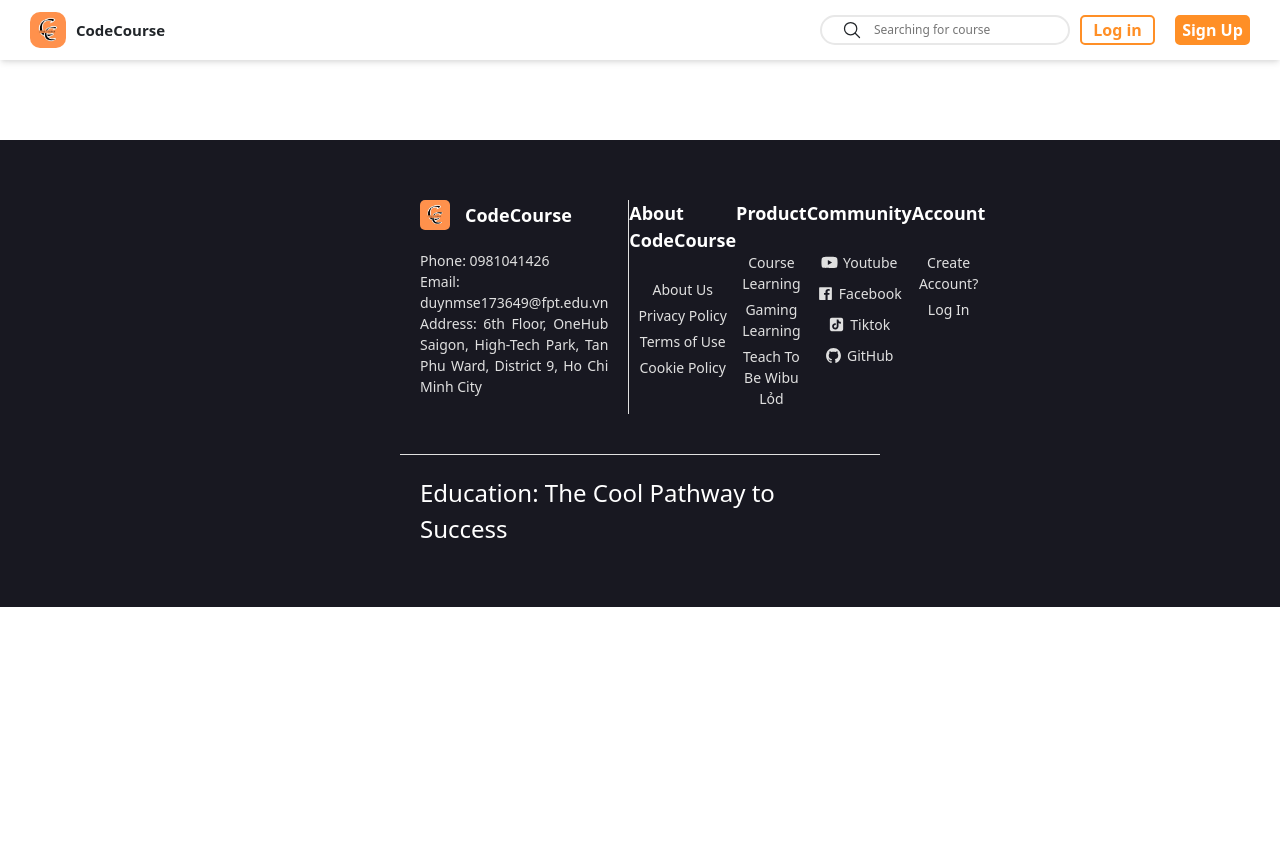
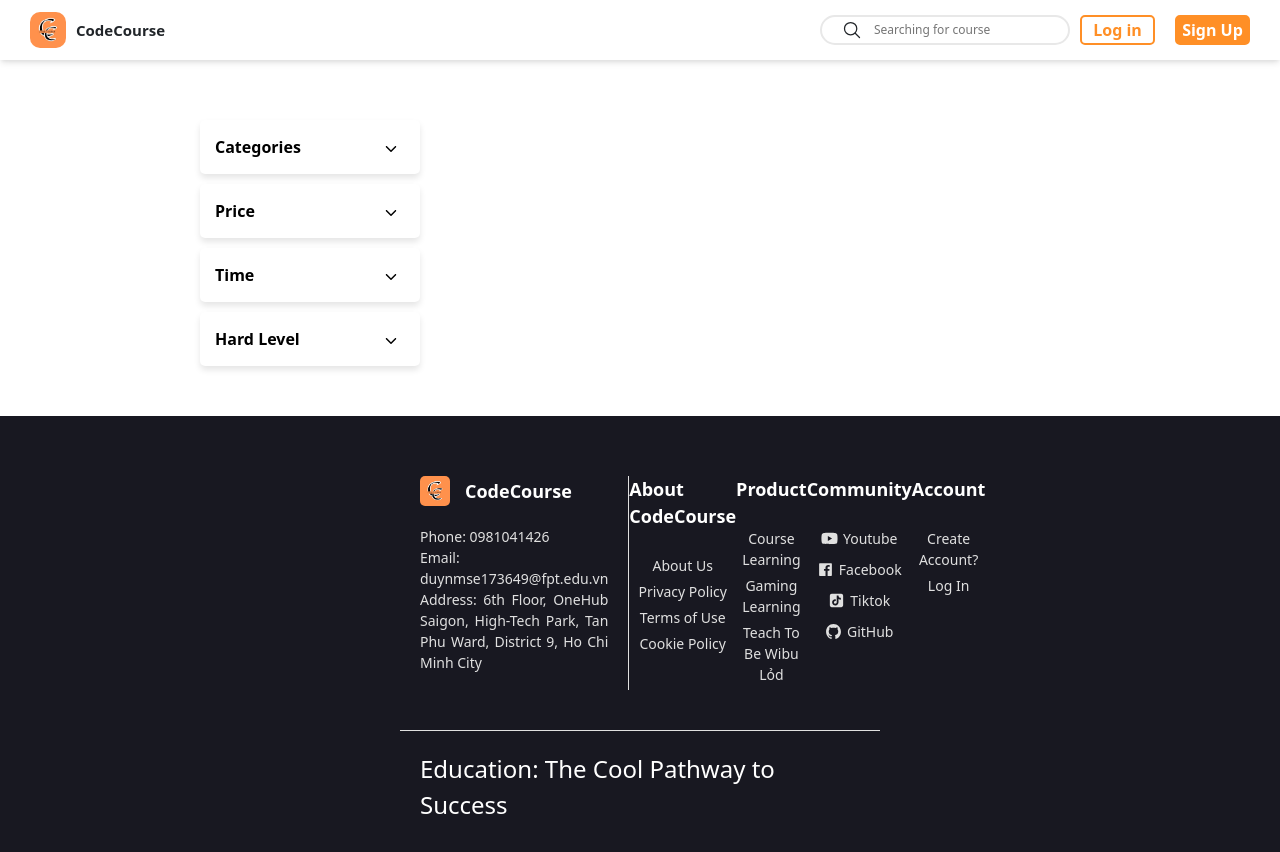
Before and after one commit to PhuongGhost1/Internship, a React (Vite) app in the folder FE/: page /search in a window 1280 px wide. Shown: the top 852 px of the page. Before the commit the page ends 800 px from the top, so only its background shows below. Built offline with nearby package versions, Linux system fonts and the light colour scheme.

Commit message:
Done components FilterBar

```diff
--- a/FE/src/components/User/Search/FilterBar/FilterBar.css
+++ b/FE/src/components/User/Search/FilterBar/FilterBar.css
@@ -0,0 +1,121 @@
+.filter-bar {
+    display: flex;
+    flex-direction: column;
+    gap: 10px;
+    padding: 20px;
+    background-color: #ffffff;
+}
+
+#filter-bar .filter-item {
+    margin: 10px 0;
+    background-color: #ffffff;
+    color: white;
+    padding: 15px;
+    text-align: left;
+    border-radius: 5px;
+    font-size: 16px;
+    font-weight: bold;
+    box-shadow: 0px 4px 6px rgba(0, 0, 0, 0.1);
+    transition: background-color 0.5s ease;
+    color: black;
+}
+
+#filter-bar .filter-item .filter-btn-container {
+    display: flex;
+    align-items: center;
+    position: relative;
+}
+
+#filter-bar .filter-item .filter-btn-container .filter-text {
+    color: rgb(0, 0, 0);
+}
+
+#filter-bar .filter-item .filter-btn-container button {
+    position: absolute;
+    right: 0;
+}
+
+#filter-bar .filter-item .filter-btn-container .filter-button {
+    background-color: transparent;
+    border: none;
+    color: rgb(0, 0, 0);
+    cursor: pointer;
+    font-size: 16px;
+    font-weight: bold;
+    outline: none;
+    transition: transform 0.3s ease;
+    border-radius: 50%;
+}
+
+#filter-bar .filter-item .filter-btn-container .filter-button:hover {
+    background-color: rgb(245, 245, 245);
+}
+
+#filter-bar .filter-item .filter-btn-container .filter-button.active {
+    transform: rotate(180deg);
+}
+
+#filter-bar .filter-item .sub-options-container {
+    max-height: 0;
+    overflow: hidden;
+    transition: max-height 0.3s ease-out;
+}
+
+#filter-bar .filter-item .sub-options-container.open {
+    max-height: 200px;
+    transition: max-height 0.3s ease-in;
+}
+
+#filter-bar .filter-item .sub-options {
+    list-style-type: none;
+    margin: 10px 0 0;
+    font-size: 14px;
+    padding-left: 20px;
+    font-weight: normal;
+    display: flex;
+    flex-wrap: wrap;
+}
+
+#filter-bar .filter-item .sub-options li {
+    flex-basis: 50%;
+    margin: 10px 0;
+}
+
+#filter-bar .filter-item .sub-options li label {
+    display: flex;
+    align-items: center;
+}
+
+#filter-bar .filter-item .sub-options li label input[type="checkbox"] {
+    margin-right: 5px;
+}
+
+.selected-filters {
+    display: flex;
+    flex-wrap: wrap;
+    gap: 10px;
+    margin-bottom: 20px;
+}
+
+.selected-filter {
+    background-color: rgb(255 143 38);
+    padding: 5px 10px;
+    border-radius: 15px;
+    display: flex;
+    align-items: center;
+    gap: 5px;
+    color: #ffffff;
+    font-weight: 600;
+}
+
+.selected-filter button {
+    background: none;
+    border: none;
+    cursor: pointer;
+    color: #ffffff;
+    font-weight: bold;
+    display: flex;
+    align-items: center;
+    right: 0;
+
+}
--- a/FE/src/components/User/Search/FilterBar/FilterBar.jsx
+++ b/FE/src/components/User/Search/FilterBar/FilterBar.jsx
@@ -1,10 +1,146 @@
-import React from "react";
+import React, { useState } from "react";
 import './FilterBar.css';
+import { IoIosArrowDown } from "react-icons/io";
 
 export default function FilterBar() {
+    const categoriesData = [
+        { id: 1, name: "Back-end" },
+        { id: 2, name: "Front-end" }
+    ];
+
+    const priceData = [
+        { id: 1, name: "Low" },
+        { id: 2, name: "Medium" },
+        { id: 3, name: "High" }
+    ];
+
+    const timeData = [
+        { id: 1, name: "Short" },
+        { id: 2, name: "Medium" },
+        { id: 3, name: "Long" }
+    ];
+
+    const hardLevelData = [
+        { id: 1, name: "Easy" },
+        { id: 2, name: "Intermediate" },
+        { id: 3, name: "Advanced" }
+    ];
+
+    const [openSection, setOpenSection] = useState(null);
+    const [selectedFilters, setSelectedFilters] = useState({
+        categories: [],
+        price: [],
+        time: [],
+        hardLevel: []
+    });
+
+    const toggleSection = (section) => {
+        setOpenSection(openSection === section ? null : section);
+    };
+
+    const handleCheckboxChange = (section, value) => {
+        setSelectedFilters(prevState => {
+            const sectionFilters = prevState[section];
+            if (sectionFilters.includes(value)) {
+                return {
+                    ...prevState,
+                    [section]: sectionFilters.filter(item => item !== value)
+                };
+            } else {
+                return {
+                    ...prevState,
+                    [section]: [...sectionFilters, value]
+                };
+            }
+        });
+    };
+
+    const renderSelectedFilters = () => {
+        return Object.keys(selectedFilters).map(section => (
+            selectedFilters[section].map(filter => (
+                <div key={`${section}-${filter}`} className="selected-filter">
+                    {filter} <button onClick={() => handleCheckboxChange(section, filter)}>x</button>
+                </div>
+            ))
+        ));
+    };
+
+    const renderOptions = (data, section) => {
+        return (
+            <ul className="sub-options">
+                {data.map(item => (
+                    <li key={item.id}>
+                        <label>
+                            <input
+                                type="checkbox"
+                                value={item.name}
+                                checked={selectedFilters[section].includes(item.name)}
+                                onChange={() => handleCheckboxChange(section, item.name)}
+                            /> {item.name}
+                        </label>
+                    </li>
+                ))}
+            </ul>
+        );
+    };
+
     return (
         <div id="filter-bar">
+            <div className="selected-filters">
+                {renderSelectedFilters()}
+            </div>
 
+            <div className="filter-item">
+                <div className="filter-btn-container">
+                    <a className="filter-text">Categories</a>
+                    <button
+                        className={`filter-button ${openSection === 'categories' ? 'active' : ''}`}
+                        onClick={() => toggleSection('categories')}><IoIosArrowDown />
+                    </button>
+                </div>
+                <div className={`sub-options-container ${openSection === 'categories' ? 'open' : ''}`}>
+                    {renderOptions(categoriesData, 'categories')}
+                </div>
+            </div>
+
+            <div className="filter-item">
+                <div className="filter-btn-container">
+                    <a className="filter-text">Price</a>
+                    <button
+                        className={`filter-button ${openSection === 'price' ? 'active' : ''}`}
+                        onClick={() => toggleSection('price')}><IoIosArrowDown />
+                    </button>
+                </div>
+                <div className={`sub-options-container ${openSection === 'price' ? 'open' : ''}`}>
+                    {renderOptions(priceData, 'price')}
+                </div>
+            </div>
+
+            <div className="filter-item">
+                <div className="filter-btn-container">
+                    <a className="filter-text">Time</a>
+                    <button
+                        className={`filter-button ${openSection === 'time' ? 'active' : ''}`}
+                        onClick={() => toggleSection('time')}><IoIosArrowDown />
+                    </button>
+                </div>
+                <div className={`sub-options-container ${openSection === 'time' ? 'open' : ''}`}>
+                    {renderOptions(timeData, 'time')}
+                </div>
+            </div>
+
+            <div className="filter-item">
+                <div className="filter-btn-container">
+                    <a className="filter-text">Hard Level</a>
+                    <button
+                        className={`filter-button ${openSection === 'hardLevel' ? 'active' : ''}`}
+                        onClick={() => toggleSection('hardLevel')}><IoIosArrowDown />
+                    </button>
+                </div>
+                <div className={`sub-options-container ${openSection === 'hardLevel' ? 'open' : ''}`}>
+                    {renderOptions(hardLevelData, 'hardLevel')}
+                </div>
+            </div>
         </div>
-    )
+    );
 }
```
